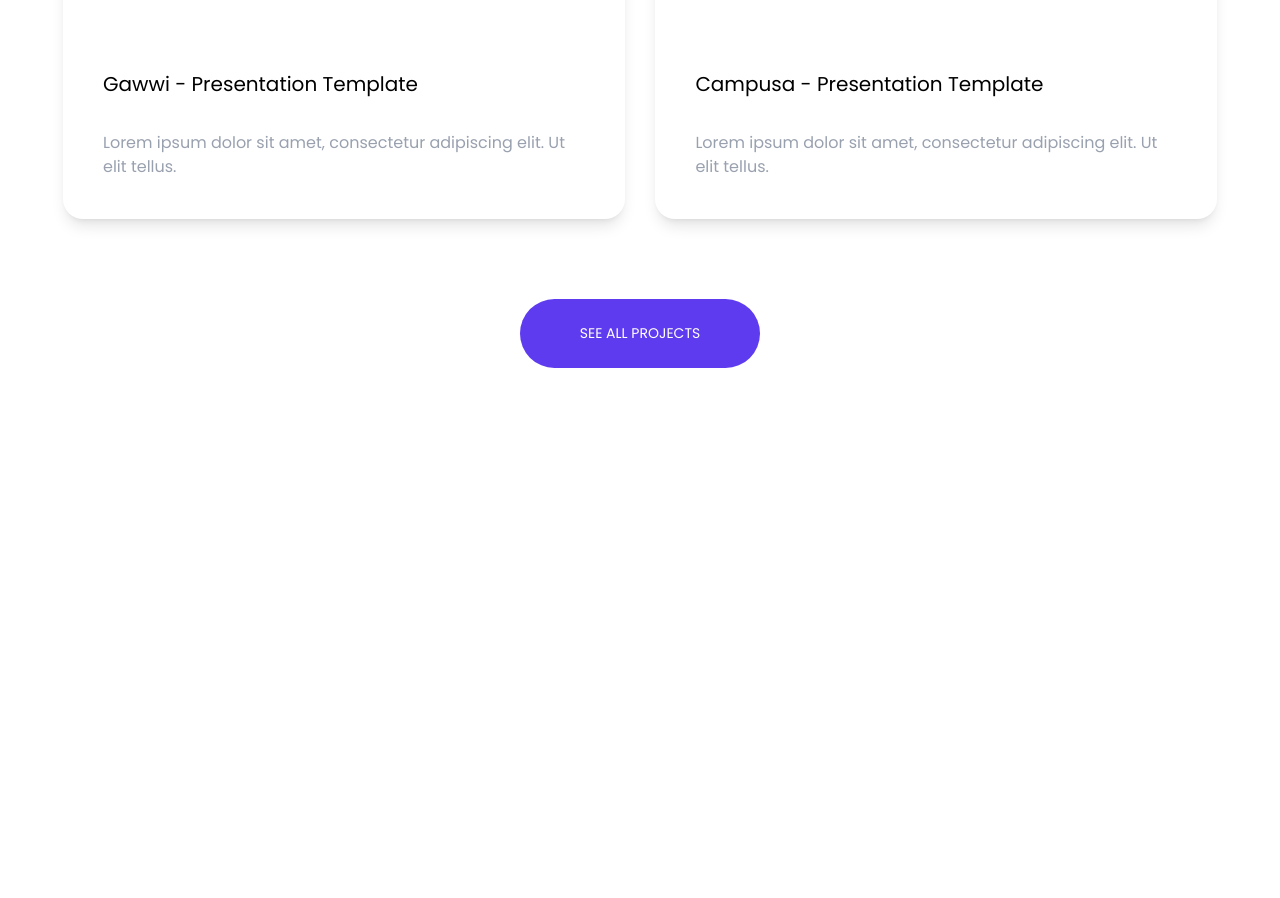
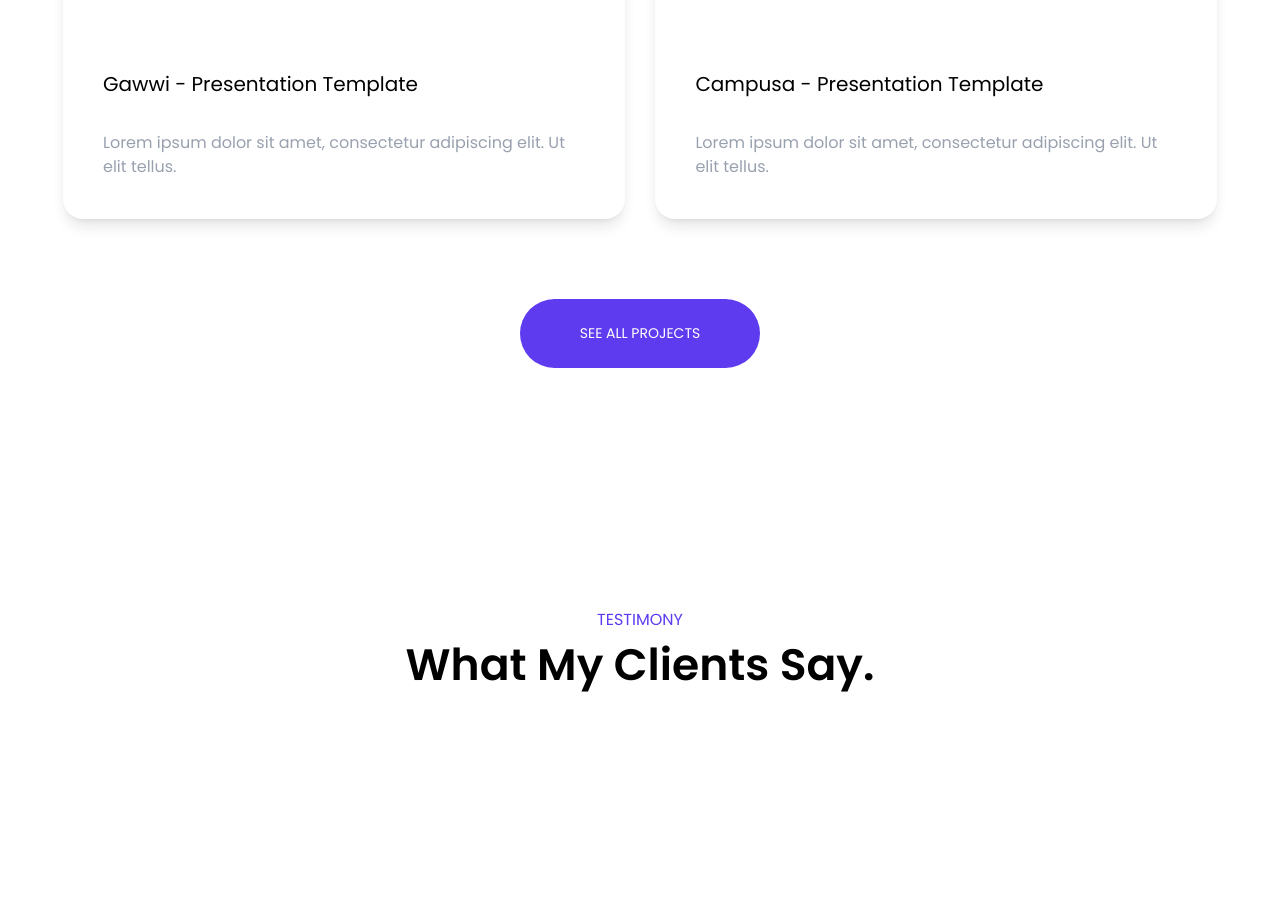
Before and after one commit to miftahstack/Portostar, a website: page index.html in a window 1280 px wide. Shown: the part 4288-5186 px from the top of the page. Before the commit the page ends 4776 px from the top, so only its background shows below. Drawn offline with Linux system fonts and the light colour scheme.

Commit message:
added review part

```diff
--- a/index.html
+++ b/index.html
@@ -238,7 +238,7 @@
                             elit tellus.</h5>
                     </div>
                 </div>
-                 <div class="w-[48%] rounded-[20px] bg-white shadow-lg m-2 ">
+                <div class="w-[48%] rounded-[20px] bg-white shadow-lg m-2 ">
                     <div class="rounded-[20px]">
                         <img class="rounded-[20px] overflow-hidden" src="assets/camppusa.jpeg" alt="">
                     </div>
@@ -251,12 +251,31 @@
                     </div>
                 </div>
                 <button
-                        class="cursor-pointer m-auto mt-18 py-6 px-15 text-[14px] text-white btn uppercase bg-primary rounded-full"
-                        type="button">See all projects</button>
+                    class="cursor-pointer m-auto mt-18 py-6 px-15 text-[14px] text-white btn uppercase bg-primary rounded-full"
+                    type="button">See all projects</button>
             </div>
         </div>
     </section>
     <!-- Portfolio-->
+
+    <!-- Review Part -->
+    <section id="review">
+        <div class="max-w-[1170px] m-auto py-30">
+            <div class="reviewText text-center">
+                <h4 class="text-primary uppercase">Testimony</h4>
+                <h3 class="text-[44px] font-semibold">What My Clients Say.</h3>
+            </div>
+            <div class="flex justify-between items-center">
+                <div
+                    class="w-[30%] p-5 flex justify-center items-center flex-col text-center hover:shadow-2xl shadow-gray-300 ">
+                    <div class="flex justify-center items-center py-5">
+
+                    </div>
+                </div>
+            </div>
+        </div>
+    </section>
+    <!-- Review Part -->
 
 
 
```
Also changed, not shown: src/output.css, 1 other file.
